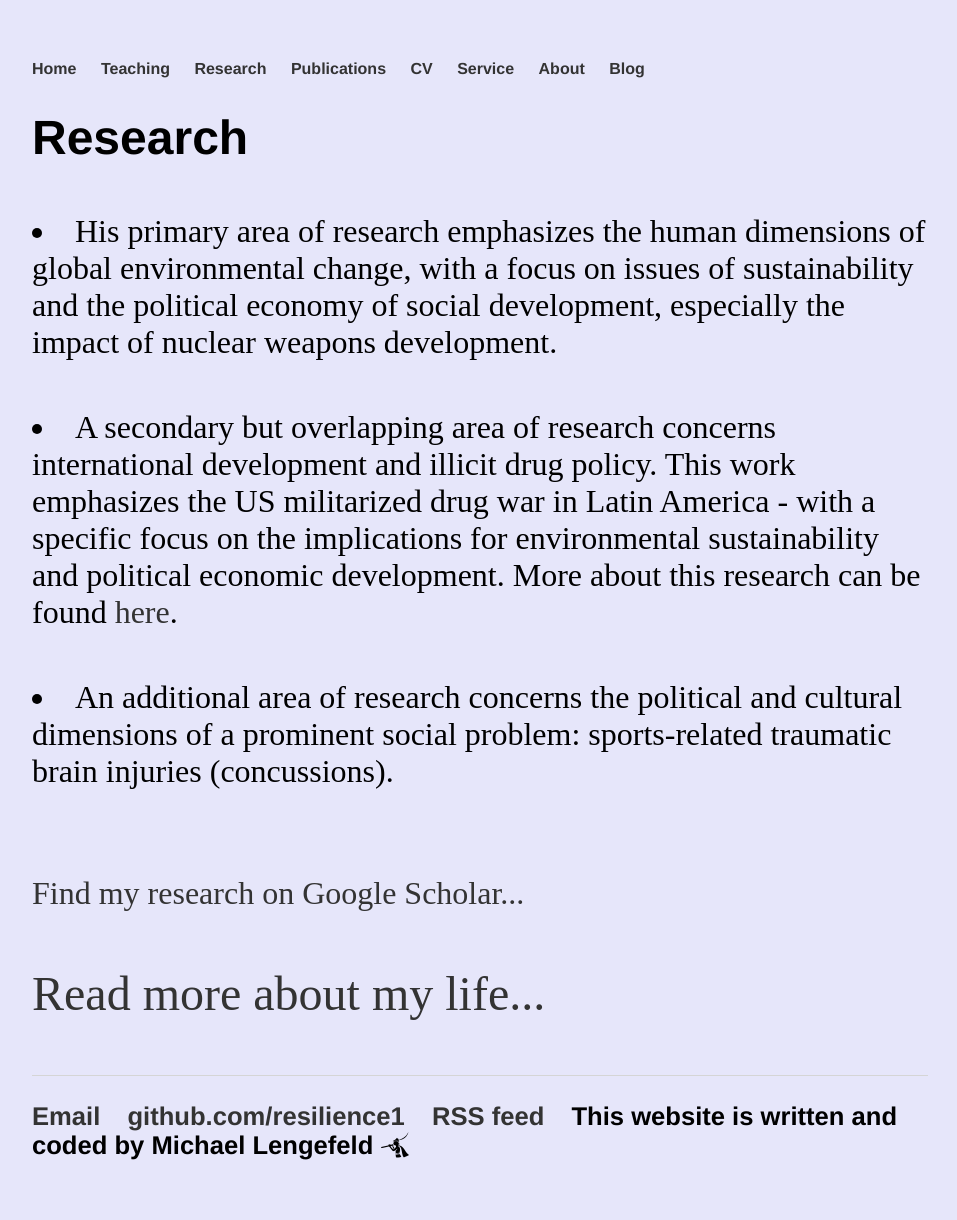
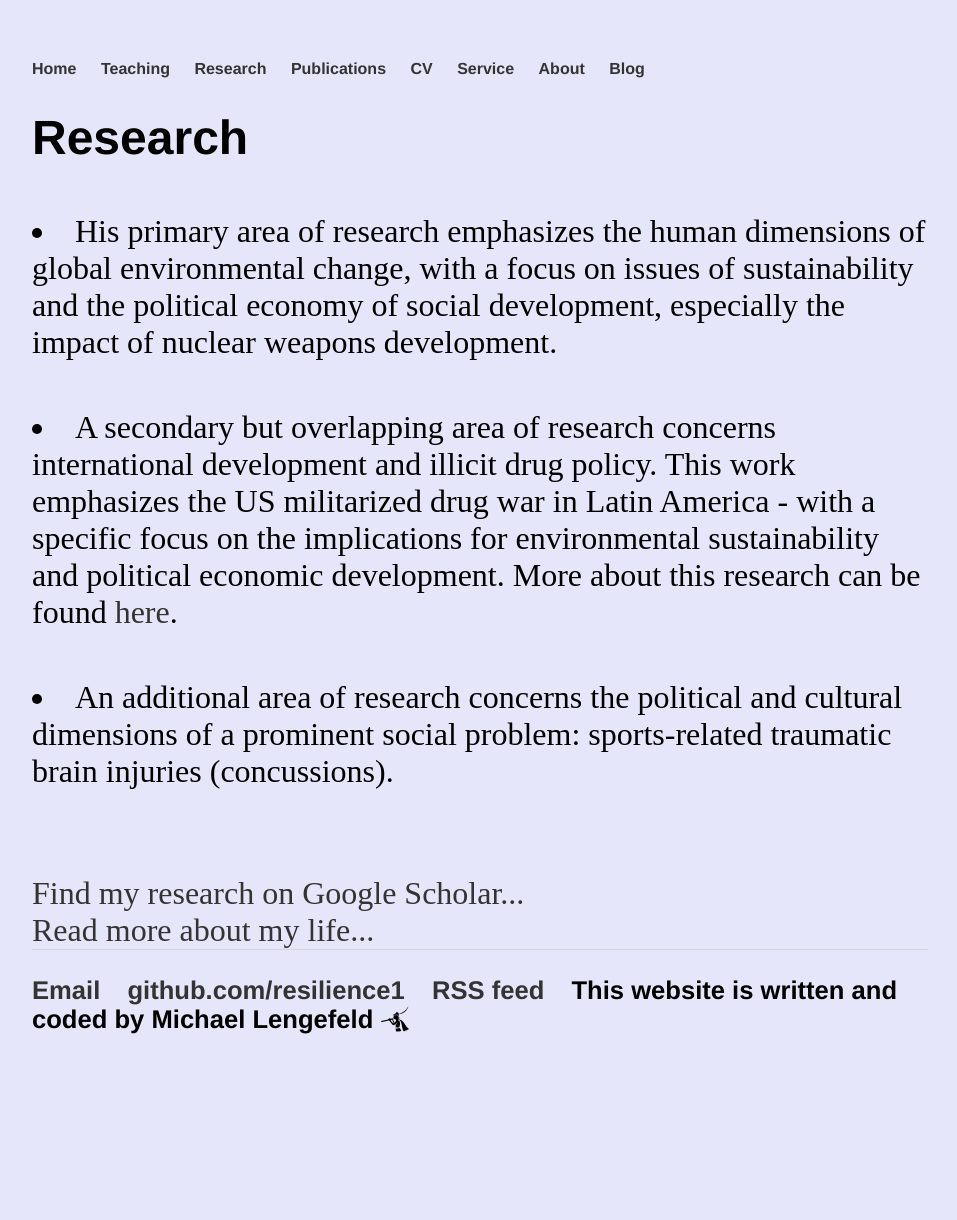
Before and after one commit to resilience1/resilience1.github.io, a Jekyll site: the page built from research/index.html, in a window 1280 px wide. Shown: the whole page, without its empty margins (160-1117 px from the left). Built offline with Jekyll 4.4.1, drawn with Linux system fonts in a browser that asks for light colours; nearby versions of some CDN libraries; after the commit the page ends 1094 px from its top, so only the background shows below that.

Commit message:
Update index.html

```diff
--- a/research/index.html
+++ b/research/index.html
@@ -21,6 +21,6 @@ title: Research
 <div class="blurb">
 
 	<font size="6"><a href="https://scholar.google.com/scholar?hl=en&as_sdt=0%2C48&q=Michael+Lengefeld&btnG=">
-	Find my research on Google Scholar...</a></font><br>
-	<p><a href="https://soc.wsu.edu/people/graduate-students/lengefeld-michael/">Read more about my life...</a><p>
+	Find my research on Google Scholar...</a><br>
+	<a href="https://soc.wsu.edu/people/graduate-students/lengefeld-michael/">Read more about my life...</a></font>
 </div><!-- /.blurb -->
```
